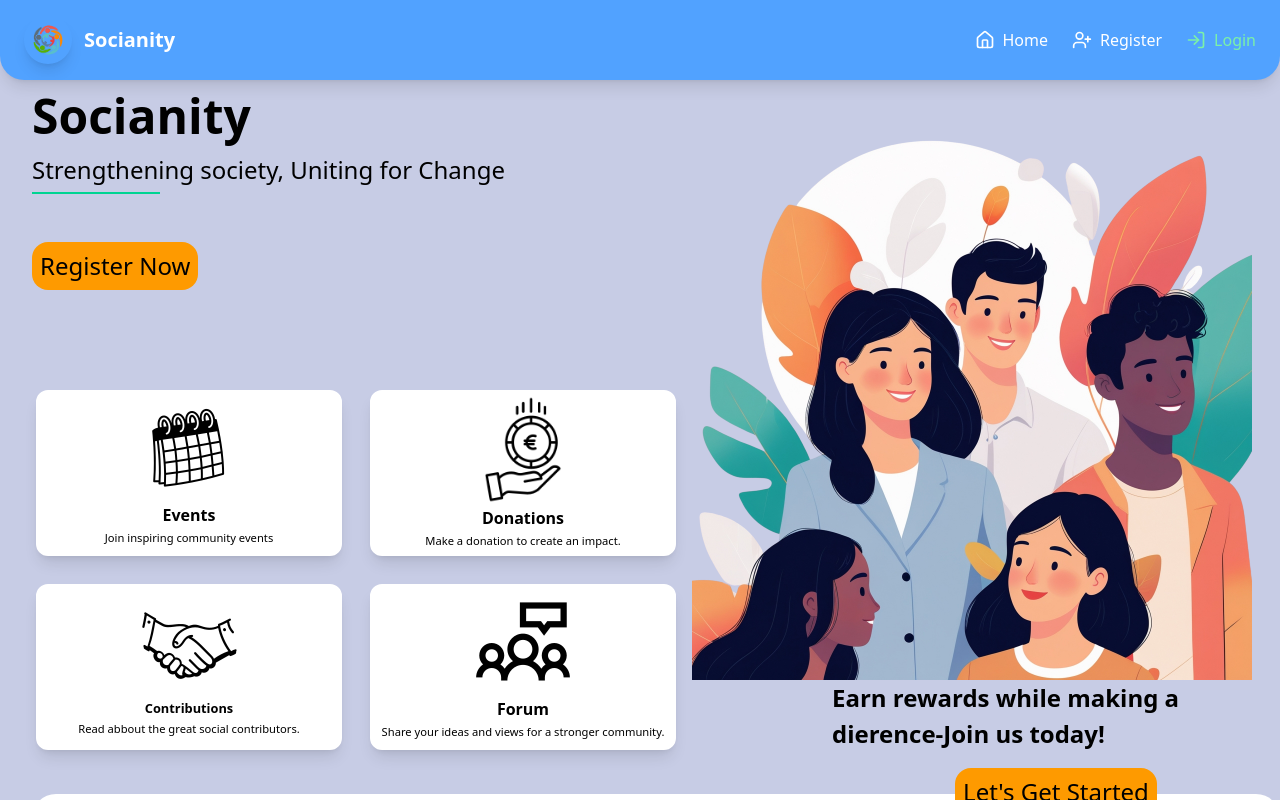
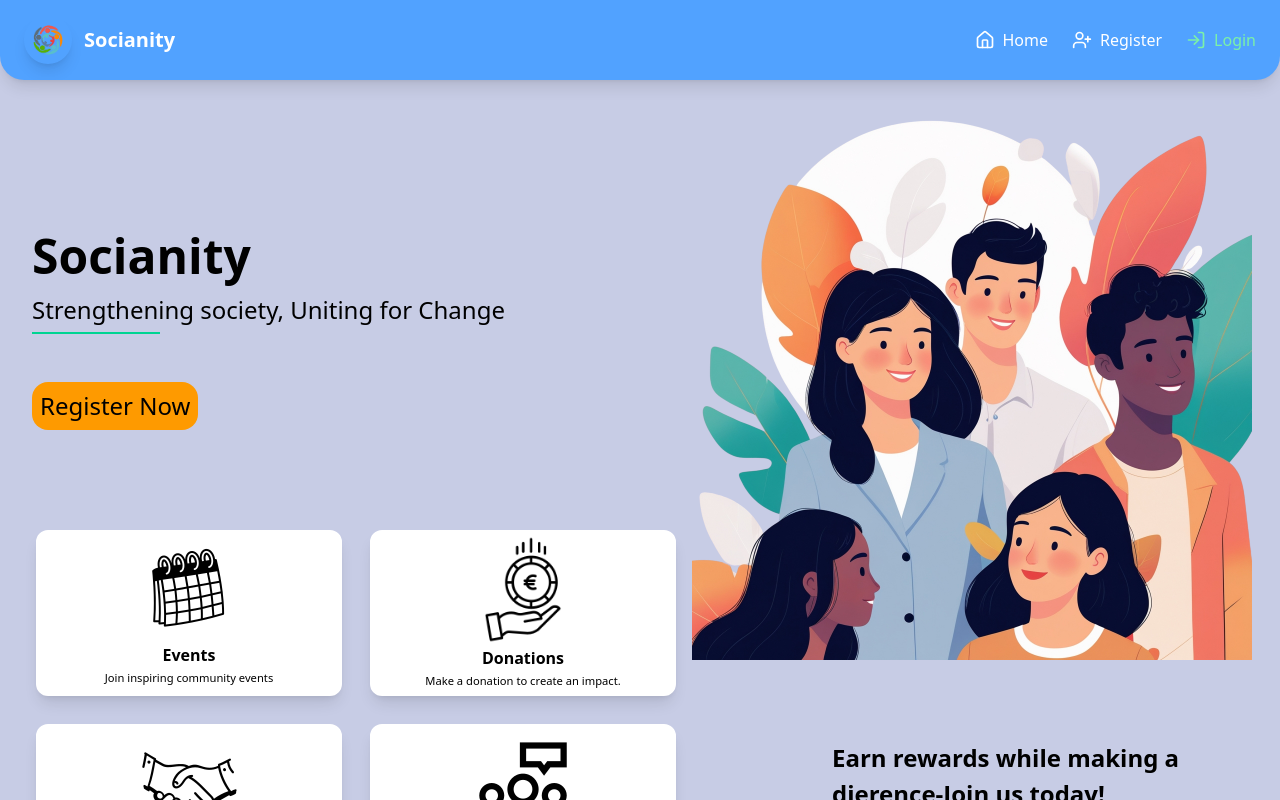
Before and after one commit to kharelbaibhav7/socianity, a React (Vite) app in the folder frontend/: page / in a window 1280 px wide. Shown: the top 800 px of the page. Built offline with nearby package versions, Linux system fonts and the light colour scheme; a web font is replaced by a local one.

Commit message:
homepage

```diff
--- a/frontend/src/pages/HomePage.jsx
+++ b/frontend/src/pages/HomePage.jsx
@@ -5,7 +5,7 @@ const HomePage = () => {
         <div className='pl-[2rem] min-h-screen relative'>
 
             {/* Socianity Big font text part */}
-            <section className="middlePage">
+            <section className="middlePage mt-35">
                 <div className="textContainer">
                     <h1 className="main_title font-bold text-[3rem]">Socianity</h1>
                     <h2 className="main_slogan text-[1.5rem]">Strengthening society, Uniting for Change</h2>
@@ -15,7 +15,7 @@ const HomePage = () => {
             </section>
 
             {/* Peoples */}
-            <div className="poeplesContainer absolute right-7 top-[5vh]">
+            <div className="poeplesContainer absolute right-7 top-[-15vh]">
                 <img src="../../images/HomePagePeople.png" alt="" className='max-h-[70vh] w-auto' />
             </div>
 
@@ -59,7 +59,7 @@ const HomePage = () => {
                 </div>
             </div>
 
-            <div className="lowerRightBigText_And_ButtonContainer absolute top-[75vh] right-0 w-[35vw] flex flex-col items-center justify-between">
+            <div className="lowerRightBigText_And_ButtonContainer absolute top-[65vh] right-0 w-[35vw] flex flex-col items-center justify-between">
                 <p className="lowerRightBigText font-semibold text-[1.5rem]">
                     Earn rewards while making a dierence-Join us today!
                 </p>
```
